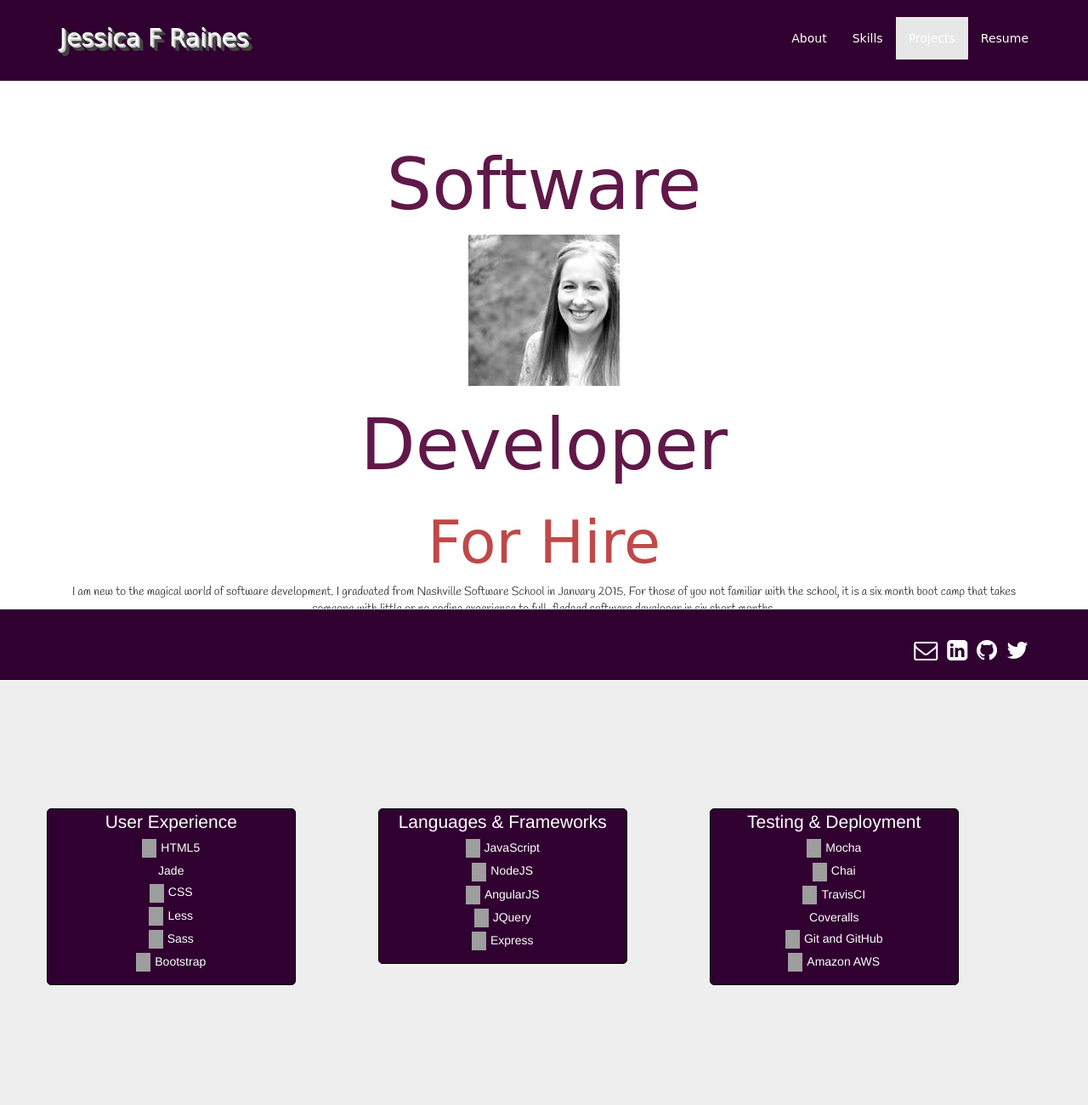
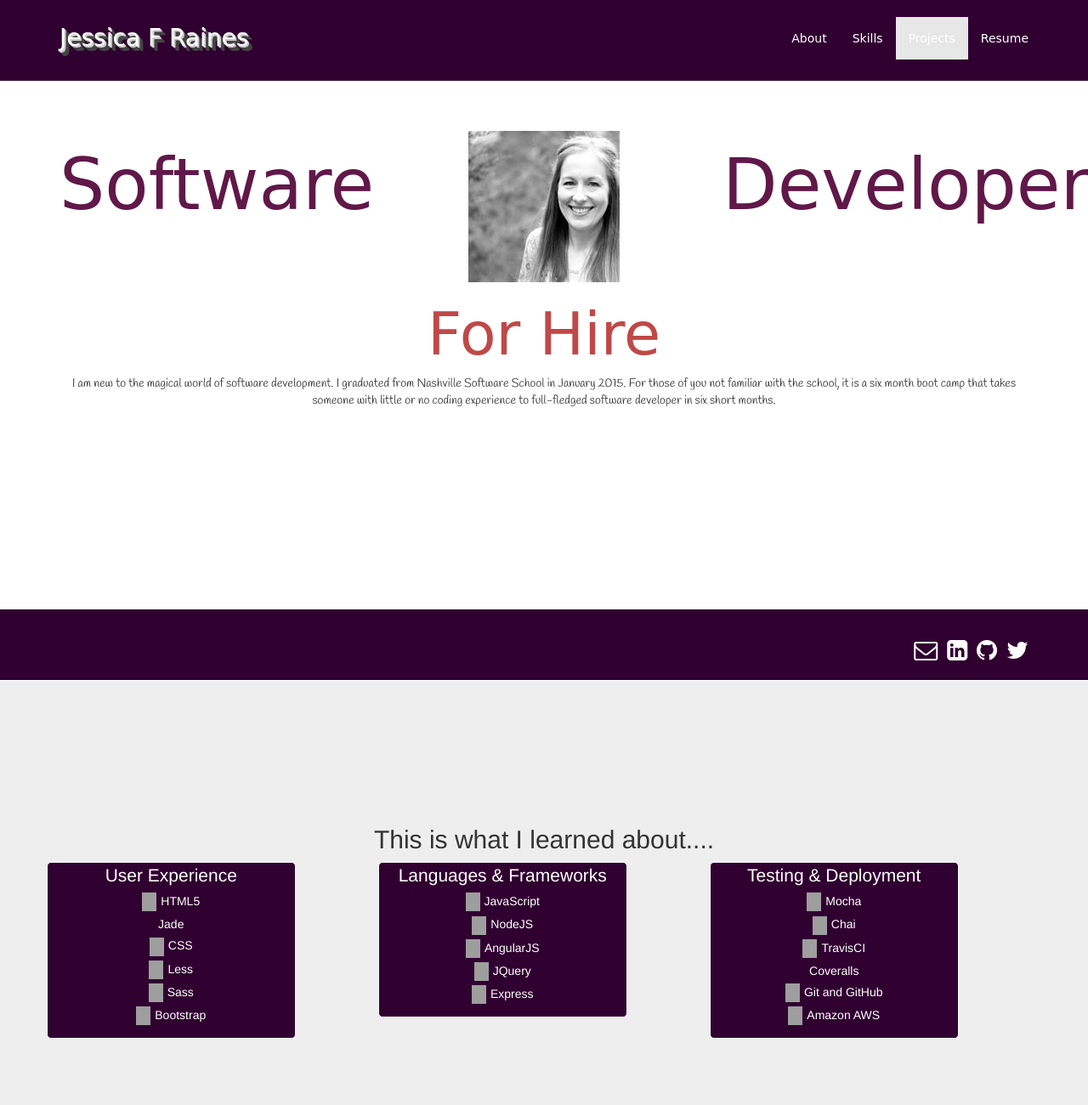
Before and after one commit to jessicafraines/jessicafraines.github.io, a website: page index.html in a window 1280 px wide. Shown: the top 1300 px of the page at 85% size. Drawn offline with Linux system fonts and the light colour scheme; grey boxes are pictures that could not be loaded; a web font is replaced by a local one.

Commit message:
made site responsive

```diff
--- a/css/main.css
+++ b/css/main.css
@@ -108,7 +108,7 @@ li {
 }
 
 .skills-border {
-  border: 1px solid black;
+  border: 1px solid white;
   background-color: #300030;
   color: white;
   text-align: center;
--- a/index.html
+++ b/index.html
@@ -53,8 +53,14 @@
     <section id="about" class="about-section">
       <div class="container">
         <div class="row">
-          <div class="col-xs-12">
-            <h3 class="title glow">Software</h3><img class="jessica-img" src="img/selfie.jpeg"><h3 class="title glow">Developer</h3>
+          <div class="col-xs-12 col-sm-6 col-lg-4">
+            <h3 class="title glow">Software</h3>
+          </div>
+          <div class="col-xs-12 col-sm-6 col-lg-4">
+            <img class="jessica-img" src="img/selfie.jpeg">
+          </div>
+          <div class="col-xs-12 col-sm-6 col-lg-4">
+            <h3 class="title glow">Developer</h3>
           </div>
         </div>
           <div class="row">
@@ -65,7 +71,6 @@
           <div class="row">
             <div class="col-xs-12">
               <p class="about">I am new to the magical world of software development. I graduated from Nashville Software School in January 2015. For those of you not familiar with the school, it is a six month boot camp that takes someone with little or no coding experience to full-fledged software developer in six short months.</p>
-            <p class="about">And here is what I learned about...</p>
             </div>
           </div>
       </div>
@@ -73,7 +78,8 @@
     <section id="skills" class="skills-section">
       <div class="container">
         <div class="row">
-          <div class="col-xs-3 skills-border">
+          <h2>This is what I learned about....</h2>
+          <div class="col-xs-12 col-sm-4 col-lg-3 skills-border">
             <ul>
               <li class="skills-header">User Experience</li>
               <li class="skills"><img class="icons" src="http://www.20thingsilearned.com/media/images/HTML5_Badge_32.png">HTML5</li>
@@ -84,8 +90,8 @@
               <li class="skills"><img class="icons" src="http://ace-subido.github.io/css3-microsoft-metro-buttons/img/bootstrap.png">Bootstrap</li>
             </ul>
           </div>
-          <div class="col-xs-1"></div>
-          <div class="col-xs-3 skills-border">
+          <div class="col-xs-1 col-sm-1 col-lg-1"></div>
+          <div class="col-xs-12 col-sm-4 col-lg-3 skills-border">
             <ul>
               <li class="skills-header">Languages & Frameworks</li>
               <li class="skills"><img class="icons" src="http://acm.ut.ac.ir/events/system/events/posters/000/000/002/original/javascript_logo_unofficial-300x300.png?1402147429">JavaScript</li>
@@ -95,8 +101,8 @@
               <li class="skills"><img class="icons" src="http://imageshack.com/a/img674/6807/Ydmxes.png">Express</li>
             </ul>
           </div>
-          <div class="col-xs-1"></div>
-          <div class="col-xs-3 skills-border">
+          <div class="col-xs-1 col-sm-1 col-lg-1"></div>
+          <div class="col-xs-12 col-sm-4 col-lg-3 skills-border">
             <ul>
               <li class="skills-header">Testing & Deployment</li>
               <li class="skills"><img class="icons" src="http://cdn.altrn.tv/icons/mocha-testing-framework-_42446.png?width=50&height=50&mode=crop&anchor=middlecenter">Mocha</li>
@@ -113,18 +119,28 @@
     <section id="projects" class="projects-section">
       <div class="container">
         <div class="row">
-          <div class="col-xs-12">
+          <div class="col-xs-12 col-sm-4 col-lg-3 skills-border glow">
             <div class="project-imgs">
               <div>
                 <a href="https://github.com/jessicafraines/mommy-business-cohort-7"><img class="project" src="img/mb.png"></img></a>
                 <a href="https://github.com/jessicafraines/mommy-business-cohort-7"><img class="icons" src="https://civicio.files.wordpress.com/2013/03/github.png?w=256&h=256">Check out my repo</a>
                 <p>Final capstone project</p>
               </div>
+            </div>
+          </div>
+          <div class="col-xs-1 col-sm-1 col-lg-1"></div>
+          <div class="col-xs-12 col-sm-4 col-lg-3 skills-border">
+            <div class="project-imgs">
               <div>
                 <a href="https://github.com/jessicafraines/weather-underground"><img class="project" src="img/weather.png"></img></a>
                 <a href="https://github.com/jessicafraines/weather-underground"><img class="icons" src="https://civicio.files.wordpress.com/2013/03/github.png?w=256&h=256">Check out my repo</a>
                 <p>TDD individual project</p>
               </div>
+            </div>
+          </div>
+          <div class="col-xs-1 col-sm-1 col-lg-1"></div>
+          <div class="col-xs-12 col-sm-4 col-lg-3 skills-border">
+            <div class="project-imgs">
               <div>
                 <a href="https://github.com/jessicafraines/calculator-tdd"><img class="project" src="img/calc.png"></img></a>
                 <a href="https://github.com/jessicafraines/calculator-tdd"><img class="icons" src="https://civicio.files.wordpress.com/2013/03/github.png?w=256&h=256">Check out my repo</a>
```
Also changed, not shown: _site/css/main.css, _site/index.html. Lines whose indentation alone changed are shown as unchanged.
